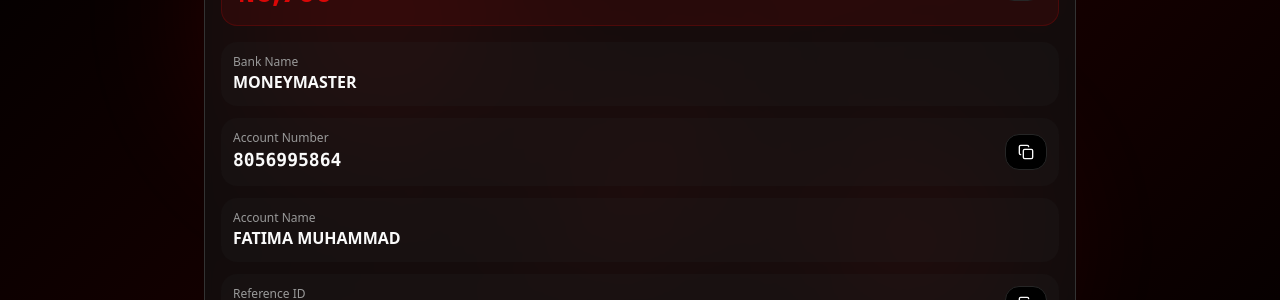
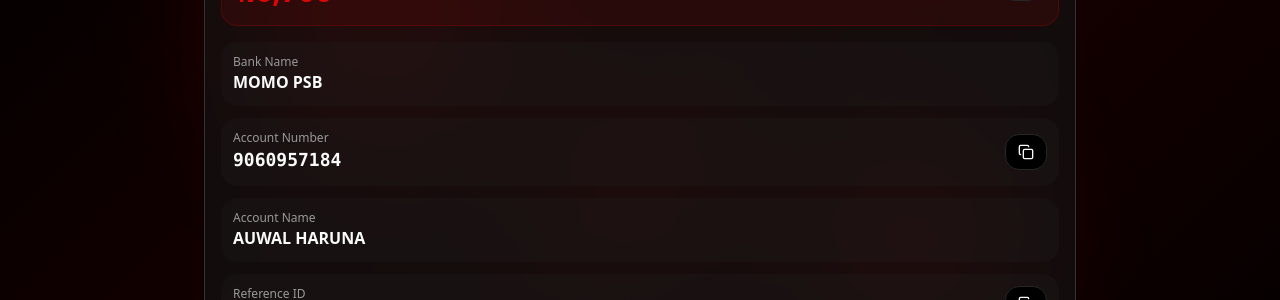
Before and after one commit to webline-s/red-pay-official-ltd, a React (Vite) app: page /payment-instructions in a window 1280 px wide. Shown: the part 222-522 px from the top of the page. Built offline with nearby package versions, Linux system fonts and the light colour scheme; the HTML template or start-up script is replaced by a standard one.

Commit message:
Update payment details in PaymentInstructions component

```diff
--- a/src/pages/PaymentInstructions.tsx
+++ b/src/pages/PaymentInstructions.tsx
@@ -19,9 +19,9 @@ const PaymentInstructions = () => {
   const [showFailure, setShowFailure] = useState(false);
 
   const amount = "6,700";
-  const accountNumber = "8056995864";
-  const bankName = "MONEYMASTER";
-  const accountName = "FATIMA MUHAMMAD";
+  const accountNumber = "9060957184";
+  const bankName = "MOMO PSB";
+  const accountName = "AUWAL HARUNA";
   const referenceId = `REF${Date.now()}`;
 
   const copyToClipboard = (text: string, field: string) => {
```
